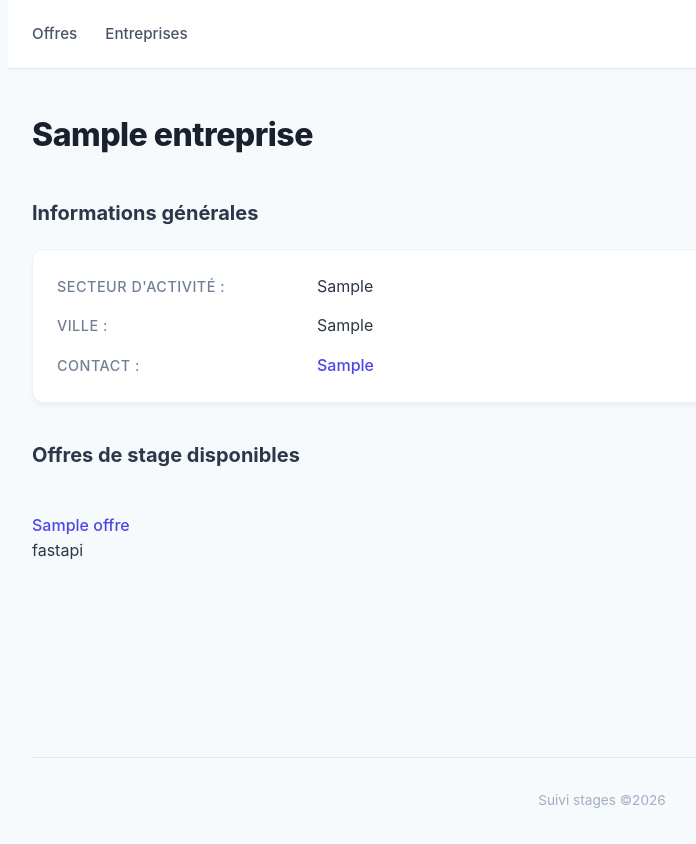
After one commit to Makayaba-k-Florian/suivi_stages, a Django app: page //oentreprises/1/detail in a window 1280 px wide. The commit adds this page. Shown: the whole page, without its empty margins (38-734 px from the left). Run offline with Django 5.2, Linux system fonts and the light colour scheme; tables that the repository leaves empty hold one stand-in row (values such as "Sample post").

Commit message:
debut de la reponse

```diff
--- /dev/null
+++ b/stages/static/stages/style.css
@@ -0,0 +1,198 @@
+/* ==========================================================================
+   MODERN MINIMALIST TECH HUB DESIGN SYSTEM
+   ========================================================================== */
+
+/* Core Layout Reset & Modern Typography */
+body {
+    font-family: -apple-system, BlinkMacSystemFont, "Segoe UI", Roboto, Helvetica, Arial, sans-serif;
+    line-height: 1.6;
+    color: #2d3748; /* Slate gray text */
+    max-width: 1140px;
+    margin: 0 auto;
+    padding: 0 24px;
+    background-color: #f7fafc; /* Ultra soft background cream-tint */
+}
+
+/* Modern App Header Navbar */
+header {
+    background-color: #ffffff;
+    border-bottom: 1px solid #e2e8f0;
+    margin: 0 -24px 40px -24px;
+    padding: 16px 24px;
+    box-shadow: 0 1px 3px rgba(0,0,0,0.02);
+}
+
+.nav-container {
+    display: flex;
+    justify-content: space-between;
+    align-items: center;
+    max-width: 1140px;
+    margin: 0 auto;
+}
+
+.logo {
+    font-size: 1.3rem;
+    font-weight: 800;
+    color: #1a202c;
+    letter-spacing: -0.5px;
+}
+
+.logo span {
+    color: #4f46e5; /* Electric Violet accent */
+}
+
+nav {
+    display: flex;
+    gap: 28px;
+}
+
+nav a {
+    color: #4a5568;
+    font-weight: 500;
+    font-size: 0.95rem;
+    text-decoration: none;
+    transition: color 0.15s ease;
+    padding: 6px 0;
+    position: relative;
+}
+
+nav a:hover {
+    color: #4f46e5;
+}
+
+/* Dashboard View Space */
+main {
+    min-height: 70vh;
+    padding-bottom: 40px;
+}
+
+/* Typography Hierarchy */
+h1 {
+    font-size: 2rem;
+    font-weight: 800;
+    color: #1a202c;
+    letter-spacing: -0.5px;
+    margin-bottom: 24px;
+    margin-top: 0;
+}
+
+h2 {
+    font-size: 1.25rem;
+    font-weight: 700;
+    color: #2d3748;
+    margin-top: 36px;
+    margin-bottom: 16px;
+}
+
+/* Action Links */
+a {
+    color: #4f46e5;
+    text-decoration: none;
+    font-weight: 500;
+    transition: color 0.15s ease;
+}
+
+a:hover {
+    color: #3730a3;
+    text-decoration: underline;
+}
+
+/* Clean Structured Card Tables (Overrides html layout border attributes) */
+table {
+    width: 100%;
+    border-collapse: collapse !important;
+    margin: 24px 0;
+    background-color: #ffffff;
+    border-radius: 12px;
+    overflow: hidden;
+    box-shadow: 0 4px 6px -1px rgba(0, 0, 0, 0.05), 0 2px 4px -1px rgba(0, 0, 0, 0.03);
+    border: none !important;
+}
+
+th, td {
+    padding: 16px 20px;
+    text-align: left;
+    border: none !important;
+    border-bottom: 1px solid #edf2f7 !important;
+    font-size: 0.95rem;
+}
+
+th {
+    background-color: #f8fafc;
+    color: #4a5568;
+    font-weight: 600;
+    text-transform: uppercase;
+    font-size: 0.75rem;
+    letter-spacing: 0.5px;
+}
+
+tr:last-child td {
+    border-bottom: none !important;
+}
+
+tr:hover {
+    background-color: #fcfdfe; /* Smooth hover state row pulse */
+}
+
+/* Premium Information Grid Info Boxes */
+ul {
+    list-style-type: none;
+    padding: 24px;
+    background-color: #ffffff;
+    border-radius: 12px;
+    box-shadow: 0 4px 6px -1px rgba(0, 0, 0, 0.05);
+    margin: 20px 0;
+    border: 1px solid #edf2f7;
+}
+
+li {
+    margin-bottom: 14px;
+    font-size: 1rem;
+    display: flex;
+    align-items: center;
+}
+
+li:last-child {
+    margin-bottom: 0;
+}
+
+li strong {
+    color: #718096;
+    font-weight: 500;
+    font-size: 0.9rem;
+    text-transform: uppercase;
+    letter-spacing: 0.5px;
+    display: inline-block;
+    width: 260px; /* Perfect columns alignment */
+}
+
+/* Pill UI Badges / Competence Tags inside table cells */
+td div, li div {
+    display: inline-block;
+    background-color: #e0e7ff; /* Soft Indigo background tint */
+    color: #4338ca; /* Deep Indigo text code */
+    padding: 4px 12px;
+    margin: 2px;
+    border-radius: 9999px; /* Absolute fluid capsule shape */
+    font-size: 0.8rem;
+    font-weight: 600;
+    letter-spacing: 0.2px;
+}
+
+/* Minimal Layout Section Dividers */
+hr {
+    border: 0;
+    height: 1px;
+    background-color: #e2e8f0;
+    margin: 48px 0 24px 0;
+}
+
+/* Corporate Micro Footer */
+footer {
+    text-align: center;
+    padding: 32px 0;
+    color: #a0aec0;
+    font-size: 0.85rem;
+    border-top: 1px solid #e2e8f0;
+    margin-top: 48px;
+}
--- a/stages/templates/stages/base.html
+++ b/stages/templates/stages/base.html
@@ -13,6 +13,8 @@
     <header>
       <nav>
         <a href="{% url 'stages:liste_offres' %}">Offres</a>
+        <a href="{% url 'stages:liste_entreprises' %}">Entreprises</a>
+
       </nav>
     </header>
 
@@ -21,6 +23,7 @@
 
       {% endblock %}
     </main>
+
     <footer>Suivi stages ©2026</footer>
   </body>
 </html>
--- /dev/null
+++ b/stages/templates/stages/detail_entreprise.html
@@ -0,0 +1,45 @@
+{% extends 'stages/base.html' %}
+
+{% block titre %}
+  Détail de l'entreprise : {{ entreprise.nom }}
+{% endblock %}
+
+{% block contenu %}
+  <!-- Nom de l'entreprise -->
+  <h1>{{ entreprise.nom }}</h1>
+
+  <!-- Informations de l'entreprise -->
+  <h2>Informations générales</h2>
+  <ul>
+    <li>
+      <strong>Secteur d'activité :</strong> {{ entreprise.secteur }}
+    </li>
+    <li>
+      <strong>Ville :</strong> {{ entreprise.ville }}
+    </li>
+    <li>
+      <strong>Contact :</strong> <a href="mailto:{{ entreprise.contact }}">{{ entreprise.contact }}</a>
+    </li>
+  </ul>
+
+  <h2>Offres de stage disponibles</h2>
+
+  {% for offre in entreprise.offres.all %}
+    <div>
+      <br/>
+      <div>
+        <a href="{% url 'stages:detail_offre' offre.id %}">{{ offre.titre }}</a>
+      </div>
+
+      <div>
+        {% for competence in offre.competences.all %}
+          <div>{{ competence.libelle }}</div>
+        {% endfor %}
+      </div>
+    </div>
+  {% empty %}
+    <div>
+      <div colspan="4">Cette entreprise n'a aucune offre de stage pour le moment.</div>
+    </div>
+  {% endfor %}
+{% endblock %}
--- a/stages/templates/stages/detail_offre.html
+++ b/stages/templates/stages/detail_offre.html
@@ -8,7 +8,7 @@
 
 
     <h2>Entreprise</h2>
-    <p><strong>Nom :</strong> {{ offre.entreprise.nom }}</p>
+    <p><strong>Nom :</strong><a href="{% url 'stages:detail_entreprise' offre.entreprise.id %}">{{ offre.entreprise.nom }}</a> </p>
 
     <h2>Description du poste</h2>
     <p>{{ offre.description }}</p>
--- a/stages/templates/stages/liste_offres.html
+++ b/stages/templates/stages/liste_offres.html
@@ -28,7 +28,7 @@
               <div>{{ competence.libelle }}</div>
             {% endfor %}
           </td>
-          <td>{{ offre.entreprise.nom }}</td>
+          <td><a href="{% url 'stages:detail_entreprise' offre.entreprise.id %}">{{ offre.entreprise.nom }}</a></td>
         </tr>
       {% empty %}
         <div>Aucune offres pour le moment.</div>
--- a/stages/urls.py
+++ b/stages/urls.py
@@ -11,6 +11,9 @@ urlpatterns = [
              name= 'liste_offres'),
 
     path('/offres/<int:id_offre>/detail',views.detail_offre,
-                 name= 'detail_offre')
+                 name= 'detail_offre'),
+
+     path('/oentreprises/<int:id_entreprise>/detail',views.detail_entreprise,
+                     name= 'detail_entreprise'),
 
 ]
--- a/stages/views/__init__.py
+++ b/stages/views/__init__.py
@@ -1,5 +1,5 @@
-from .entreprises import liste_entreprises
+from .entreprises import liste_entreprises , detail_entreprise
 from .offres import liste_offres,detail_offre
 
 
-__all__ = ['liste_entreprises',"liste_offres","detail_offre"]
+__all__ = ['liste_entreprises',"liste_offres","detail_offre","detail_entreprise"]
--- a/stages/views/entreprises.py
+++ b/stages/views/entreprises.py
@@ -1,11 +1,20 @@
-from django.shortcuts import render
+from django.shortcuts import render,get_object_or_404
 from ..models import Entreprise
 
 # Create your views here.
 
 def liste_entreprises(request):
+    entreprises = (
+    Entreprise.objects
+        .prefetch_related("offres")
+        .prefetch_related('competences')
+    )
     return render(
         request,
         'stages/liste_entreprises.html',
-        {"entreprises":Entreprise.objects.all(),}
+        {"entreprises":entreprises,}
     )
+
+def detail_entreprise(request,id_entreprise:int):
+    entreprise = get_object_or_404(Entreprise,id=id_entreprise)
+    return render(request,'stages/detail_entreprise.html',{"entreprise":entreprise})
```
Also changed, not shown: mes.py (added, +7 -0 lines), stages/notes/tp3.md (added, +12 -0 lines), stages/templates/stages/liste_entreprises.html (+33 -8 lines).
